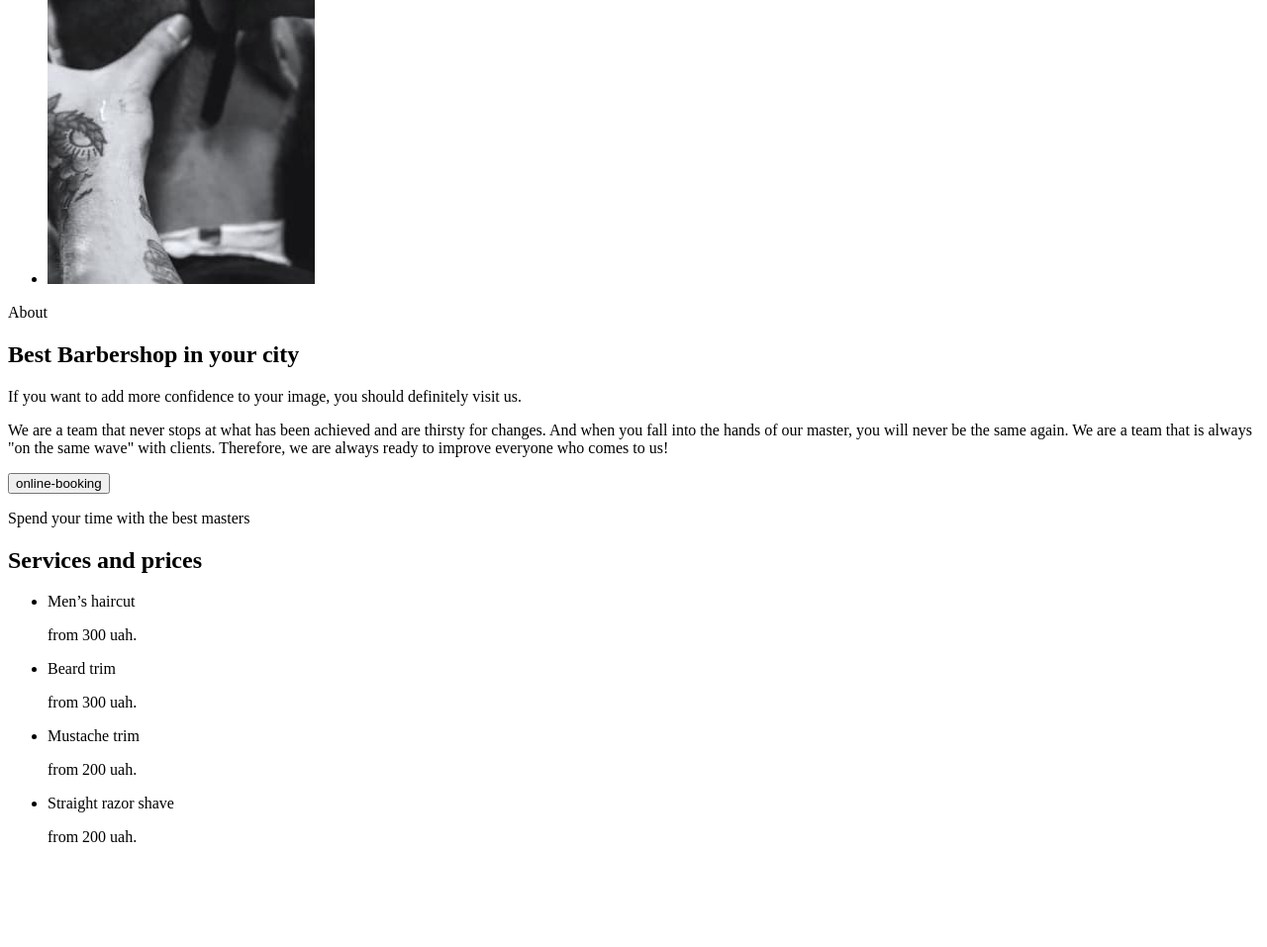
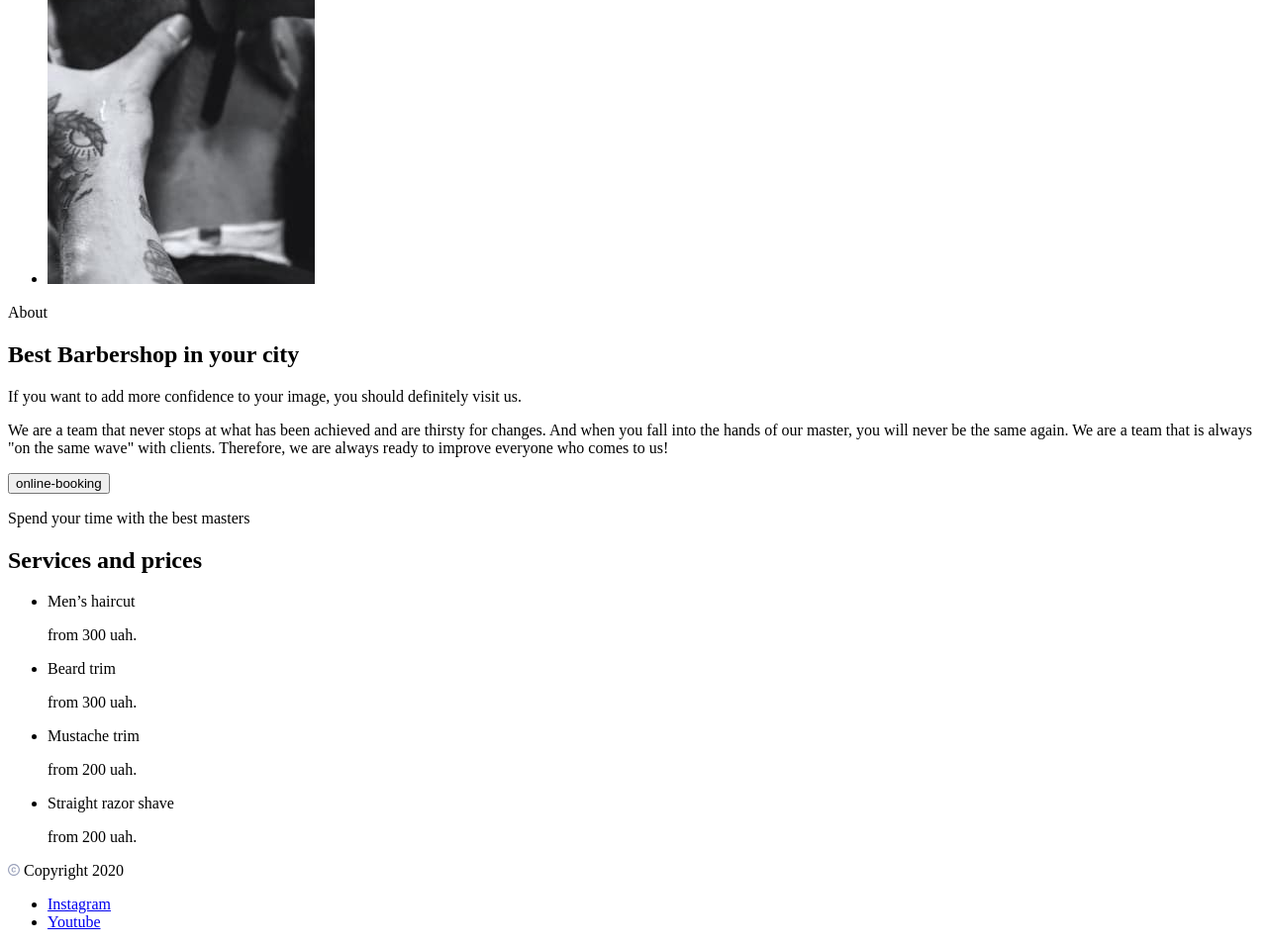
Before and after one commit to OstapinaOtaman/go-it-practice-lesson-1, a plain HTML site: page index.html in a window 1280 px wide. Shown: the part 953-1910 px from the top of the page at 99% size. Before the commit the page ends 1824 px from the top, so only its background shows below. Drawn offline with Linux system fonts and the light colour scheme.

Commit message:
footer adding

```diff
--- a/index.html
+++ b/index.html
@@ -74,5 +74,15 @@
 			</section>
 
     </main>
+		<footer>
+			<p>
+				<img src="/images/copyright.svg" alt="">
+				Copyright 2020
+			</p>
+			<ul>
+				<li><a href="http://" target="_blank" rel="noopener noreferrer">Instagram</a></li>
+				<li><a href="http://" target="_blank" rel="noopener noreferrer">Youtube</a></li>
+			</ul>
+		</footer>
   </body>
 </html>
```
Also changed, not shown: images/copyright.svg (added).
